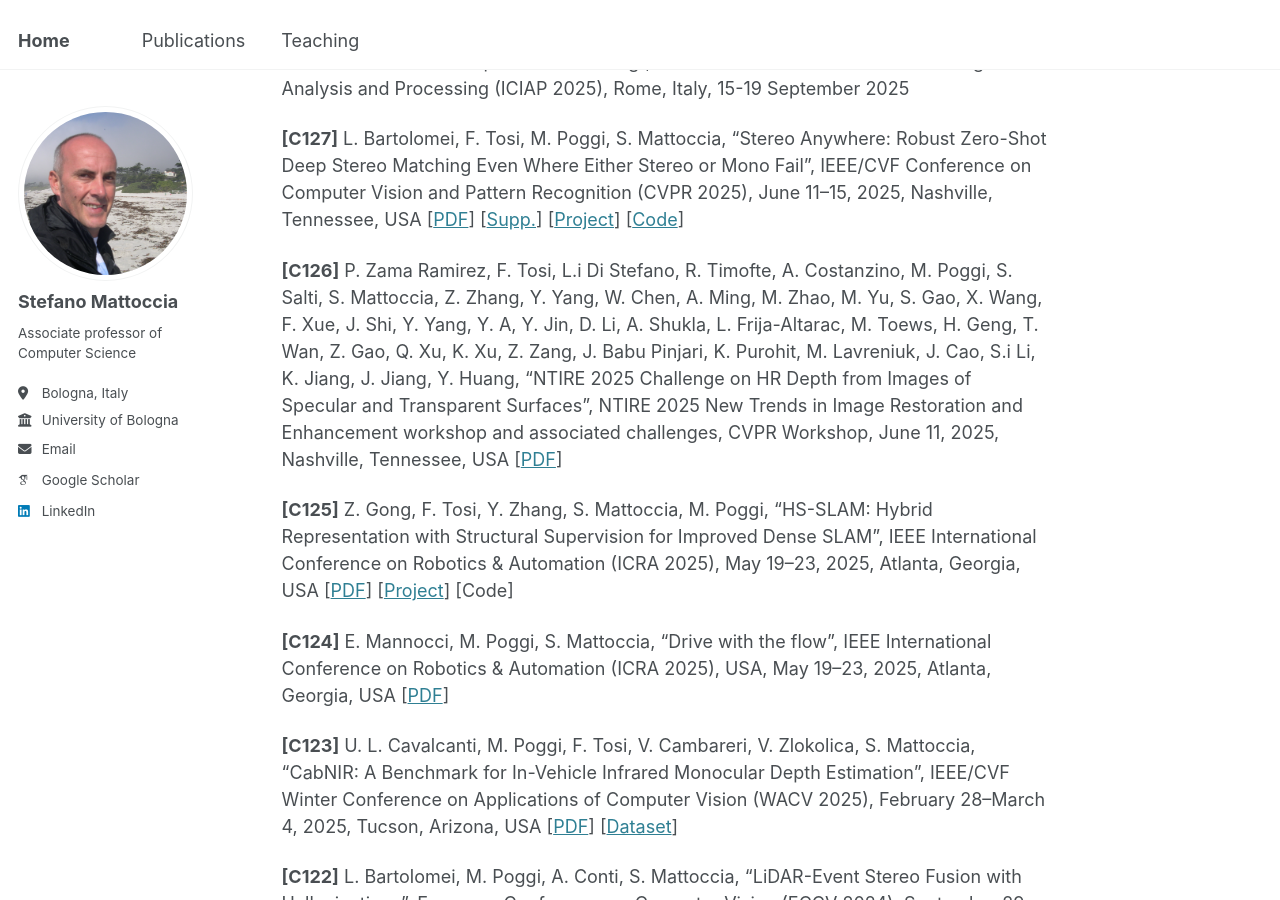
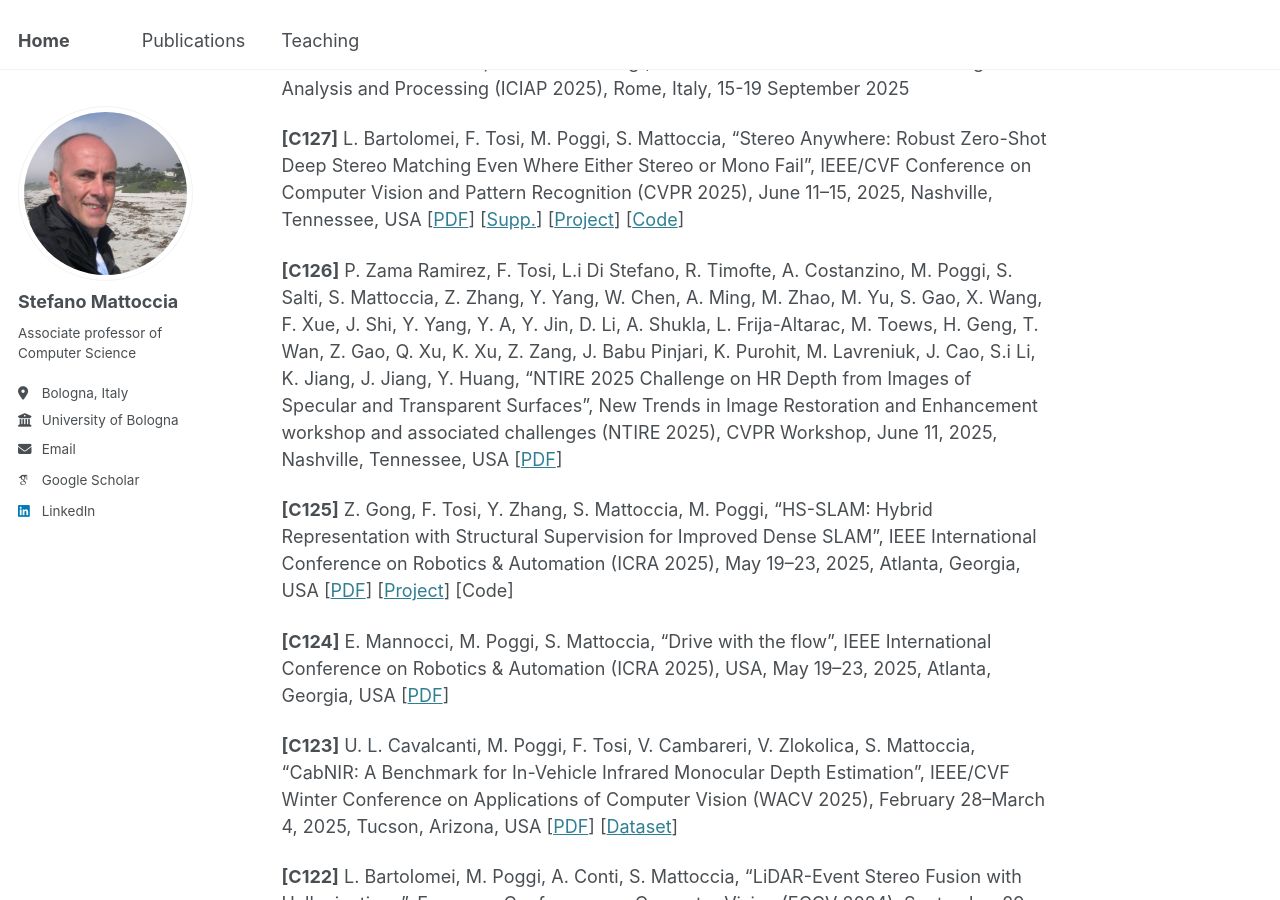
Before and after one commit to stefanomattoccia/stefanomattoccia.github.io, a Jekyll site: the page built from _pages/publications.md, in a window 1280 px wide and 900 px high, scrolled down 4477 px. Built offline with Jekyll 4.4.1, drawn with Linux system fonts in a browser that asks for light colours; some web fonts are replaced.

```diff
--- a/_pages/publications.md
+++ b/_pages/publications.md
@@ -101,7 +101,7 @@ International Conference and Workshop papers
 
 **[C127]** L. Bartolomei, F. Tosi, M. Poggi, S. Mattoccia, “Stereo Anywhere: Robust Zero-Shot Deep Stereo Matching Even Where Either Stereo or Mono Fail”, IEEE/CVF Conference on Computer Vision and Pattern Recognition (CVPR 2025), June 11–15, 2025, Nashville, Tennessee, USA [[PDF](https://openaccess.thecvf.com/content/CVPR2025/papers/Bartolomei_Stereo_Anywhere_Robust_Zero-Shot_Deep_Stereo_Matching_Even_Where_Either_CVPR_2025_paper.pdf)] [[Supp.](https://openaccess.thecvf.com/content/CVPR2025/supplemental/Bartolomei_Stereo_Anywhere_Robust_CVPR_2025_supplemental.pdf)] [[Project](https://stereoanywhere.github.io/)] [[Code](https://github.com/bartn8/stereoanywhere/)]
 
-**[C126]** P. Zama Ramirez, F. Tosi, L.i Di Stefano, R. Timofte, A. Costanzino, M. Poggi, S. Salti, S. Mattoccia, Z. Zhang, Y. Yang, W. Chen, A. Ming, M. Zhao, M. Yu, S. Gao, X. Wang, F. Xue, J. Shi, Y. Yang, Y. A, Y. Jin, D. Li, A. Shukla, L. Frija-Altarac, M. Toews, H. Geng, T. Wan, Z. Gao, Q. Xu, K. Xu, Z. Zang, J. Babu Pinjari, K. Purohit, M. Lavreniuk, J. Cao, S.i Li, K. Jiang, J. Jiang, Y. Huang, “NTIRE 2025 Challenge on HR Depth from Images of Specular and Transparent Surfaces”, NTIRE 2025 New Trends in Image Restoration and Enhancement workshop and associated challenges, CVPR Workshop, June 11, 2025, Nashville, Tennessee, USA [[PDF](https://arxiv.org/pdf/2506.05815)]
+**[C126]** P. Zama Ramirez, F. Tosi, L.i Di Stefano, R. Timofte, A. Costanzino, M. Poggi, S. Salti, S. Mattoccia, Z. Zhang, Y. Yang, W. Chen, A. Ming, M. Zhao, M. Yu, S. Gao, X. Wang, F. Xue, J. Shi, Y. Yang, Y. A, Y. Jin, D. Li, A. Shukla, L. Frija-Altarac, M. Toews, H. Geng, T. Wan, Z. Gao, Q. Xu, K. Xu, Z. Zang, J. Babu Pinjari, K. Purohit, M. Lavreniuk, J. Cao, S.i Li, K. Jiang, J. Jiang, Y. Huang, “NTIRE 2025 Challenge on HR Depth from Images of Specular and Transparent Surfaces”, New Trends in Image Restoration and Enhancement workshop and associated challenges (NTIRE 2025), CVPR Workshop, June 11, 2025, Nashville, Tennessee, USA [[PDF](https://arxiv.org/pdf/2506.05815)]
 
 **[C125]** Z. Gong, F. Tosi, Y. Zhang, S. Mattoccia, M. Poggi, “HS-SLAM: Hybrid Representation with Structural Supervision for Improved Dense SLAM”, IEEE International Conference on Robotics & Automation (ICRA 2025), May 19–23, 2025, Atlanta, Georgia, USA [[PDF](https://arxiv.org/pdf/2503.21778)] [[Project](https://zorangong.github.io/HS-SLAM/)] [Code]
 
```
